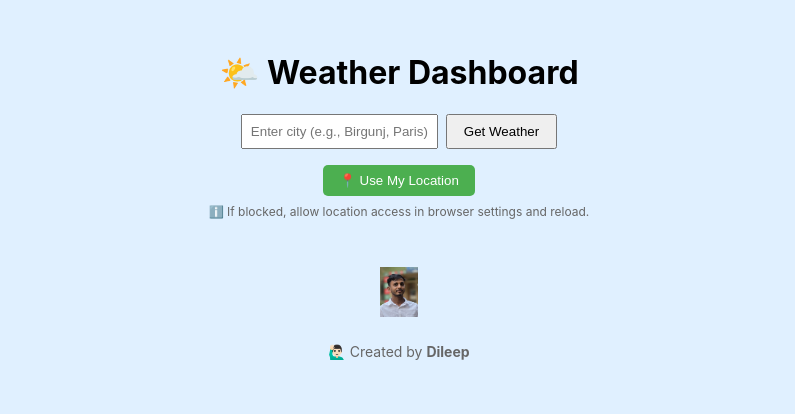
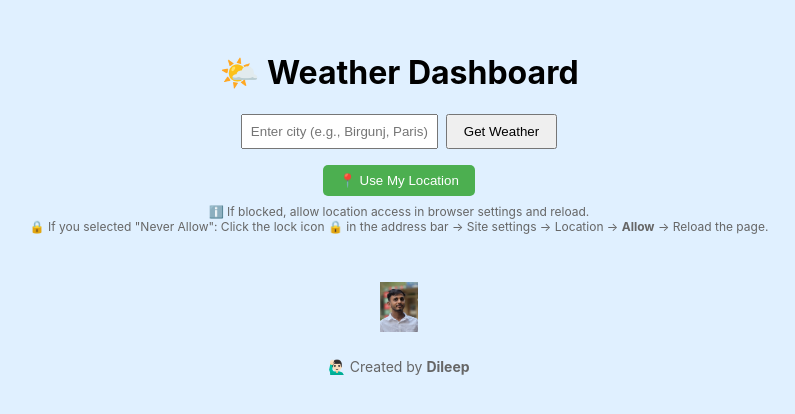
Before and after one commit to DileepKumarChauhan/weather-dashboard, a React (Create React App) app: page / in a window 1280 px wide. Shown: the top 414 px of the page, without its empty margins (241-1036 px from the left). Built offline with nearby package versions, Linux system fonts and the light colour scheme.

Commit message:
Updated weather UI or added feature

```diff
--- a/src/App.js
+++ b/src/App.js
@@ -105,7 +105,8 @@ function App() {
       </button>
 
       <p style={{ fontSize: "12px", color: "#666", marginTop: "0.5rem" }}>
-        ℹ️ If blocked, allow location access in browser settings and reload.
+        ℹ️ If blocked, allow location access in browser settings and reload.<br />
+        🔒 If you selected "Never Allow": Click the lock icon 🔒 in the address bar → Site settings → Location → <strong>Allow</strong> → Reload the page.
       </p>
 
       {loading && <p style={{ marginTop: "1rem" }}>🔄 Loading weather...</p>}
```
